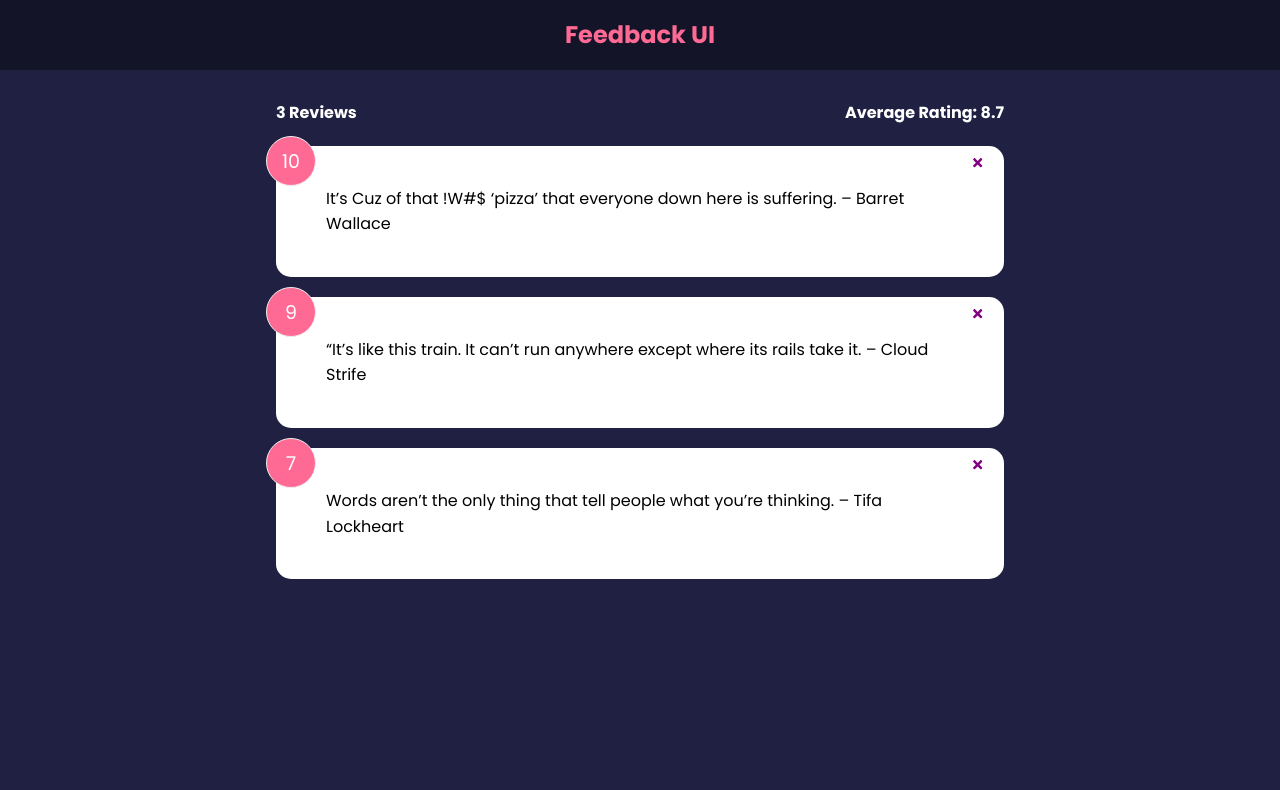
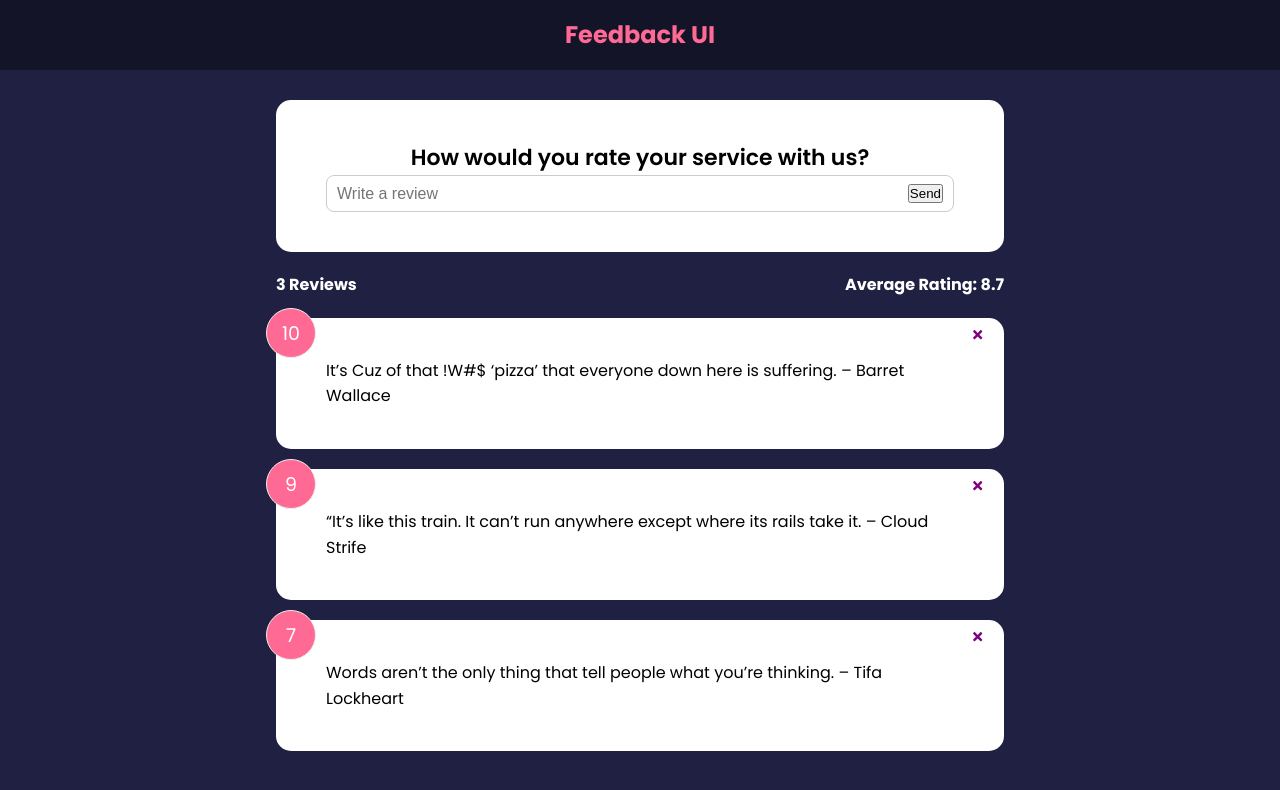
Before and after one commit to carolinanonato/feedback-webapp, a React (Create React App) app: page / in a window 1280 px wide. Shown: the top 790 px of the page. Built offline with nearby package versions, Linux system fonts and the light colour scheme.

Commit message:
Form Input & State

```diff
--- a/src/App.js
+++ b/src/App.js
@@ -1,6 +1,7 @@
 import { useState } from "react";
 import FeedbackList from "./components/FeedbackList"
 import FeedbackStats from "./components/FeedbackStats"
+import FeedbackForm from "./components/FeedbackForm"
 import Header from "./components/Header"
 import FeedbackData from "./data/FeedbackData";
 
@@ -21,6 +22,7 @@
         <>
         <Header />
         <div className="container">
+            <FeedbackForm />
             <FeedbackStats feedback={feedback} />
            <FeedbackList feedback={feedback} handleDelete={deleteFeedback}/>
 
--- /dev/null
+++ b/src/components/FeedbackForm.jsx
@@ -0,0 +1,29 @@
+import { useState } from "react";
+import Card from "./shared/Card";
+
+function FeedbackForm() {
+  const [text, setText] = useState("");
+
+  const handleTextChange = (e) => {
+    setText(e.target.value);
+  };
+
+  return (
+    <Card>
+      <form>
+        <h2>How would you rate your service with us?</h2>
+
+        <div className="input-group">
+          <input
+            onChange={handleTextChange}
+            type="text"
+            placeholder="Write a review"
+            value={text}
+          />
+          <button type="submit">Send</button>
+        </div>
+      </form>
+    </Card>
+  );
+}
+export default FeedbackForm;
--- a/src/components/FeedbackStats.jsx
+++ b/src/components/FeedbackStats.jsx
@@ -18,7 +18,7 @@
   );
 }
 
-FeedbackStats.PropTypes = {
+FeedbackStats.propTypes = {
   feedback: PropTypes.array.isRequired,
 };
 
```
